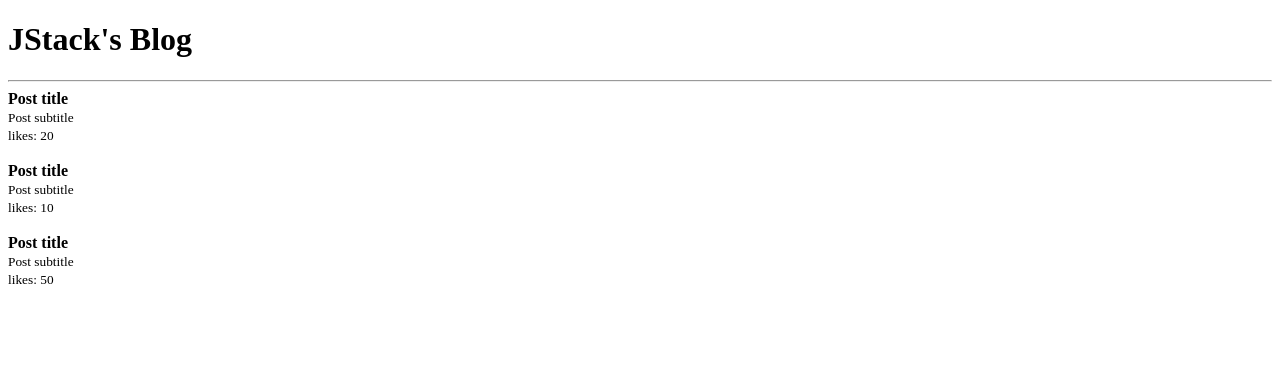
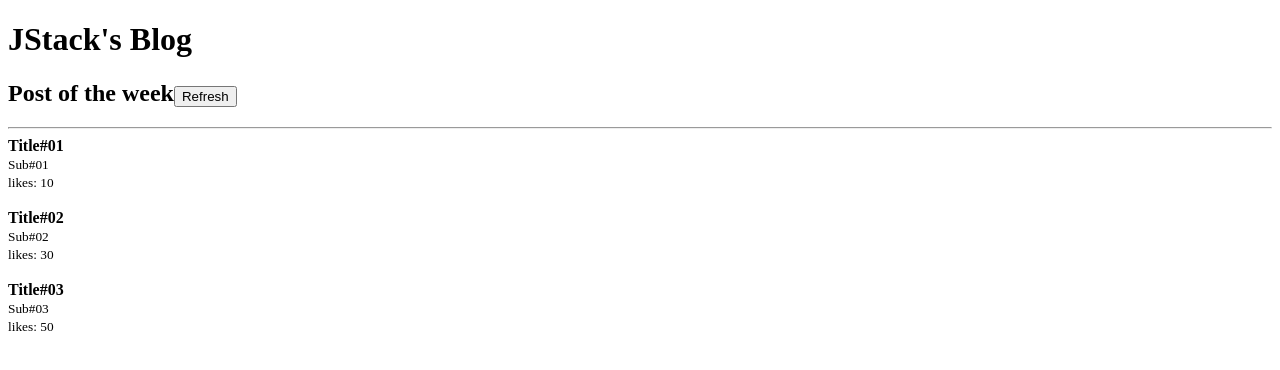
Before and after one commit to Vinnissaum/JStack, a React app in the folder react-fundamentals/: page / in a window 1280 px wide. Shown: the top 370 px of the page. Built offline with nearby package versions, Linux system fonts and the light colour scheme.

Commit message:
useState introduction

```diff
--- a/react-fundamentals/src/App.js
+++ b/react-fundamentals/src/App.js
@@ -1,4 +1,4 @@
-import React from 'react';
+import React, { useState } from 'react';
 import Post from './Post';
 import Header from './Header';
 
@@ -6,40 +6,47 @@ const title = 'Post title';
 const subtitle = 'Post subtitle';
 
 function App() {
+  const [posts, setPosts] = useState([
+    { title: 'Title#01', subtitle: 'Sub#01', likes: 10 },
+    { title: 'Title#02', subtitle: 'Sub#02', likes: 30 },
+    { title: 'Title#03', subtitle: 'Sub#03', likes: 50},
+  ]);
+
+  function handleRefresh() {
+    setTimeout(() => {
+      setPosts((prevState) => [
+        ...prevState,
+        {
+          title: `Title#0${prevState.length +1}`,
+          subtitle: `Sub#0${prevState.length +1}`,
+          likes: 10
+        }
+      ]);
+    }, 2000);
+  }
+
   return (
     <>
       <Header>
-        <h2>Post of the week</h2>
+        <h2>
+          Post of the week
+          <button onClick={handleRefresh}>Refresh</button>
+        </h2>
       </Header>
       <hr />
 
-      <Post
-        likes={20}
-        post={
-          {
-            title,
-            subtitle,
+      {posts.map((post, index) => (
+        <Post
+          key={index}
+          likes={post.likes}
+          post={
+            {
+              title: post.title,
+              subtitle: post.subtitle
+            }
           }
-        }
-      />
-      <Post
-        likes={10}
-        post={
-          {
-            title,
-            subtitle,
-          }
-        }
-      />
-      <Post
-        likes={50}
-        post={
-          {
-            title,
-            subtitle,
-          }
-        }
-      />
+        />
+      ))}
     </>
   );
 }
--- a/react-fundamentals/src/Header.js
+++ b/react-fundamentals/src/Header.js
@@ -2,11 +2,17 @@ import React from 'react';
 import PropTypes from 'prop-types';
 
 export default function Header(props) {
-  return <h1>{props.title}</h1>;
+  return(
+    <>
+      <h1>{props.title}</h1>
+      {props.children}
+    </>
+  );
 }
 
 Header.propTypes = {
   title: PropTypes.string,
+  children: PropTypes.node
 }
 
 Header.defaultProps = {
```
